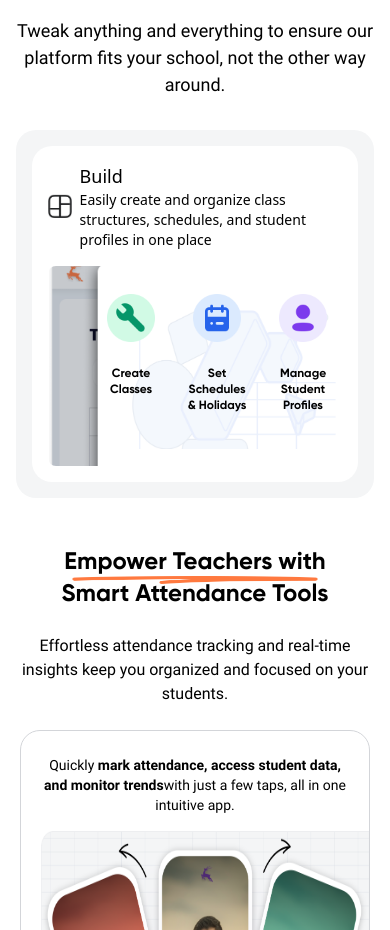
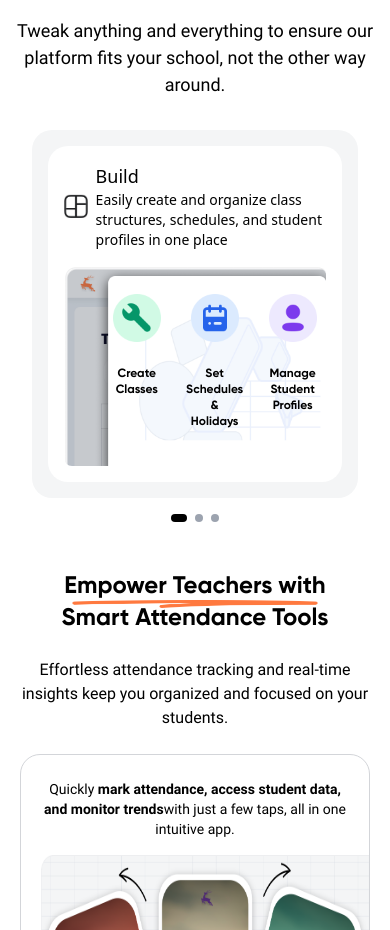
Before and after one commit to Nikhilesh1119/website, a React (Vite) app: page / in a window 390 px wide. Shown: the part 900-1830 px from the top of the page. Built offline with nearby package versions, Linux system fonts and the light colour scheme.

Commit message:
add swipe for mobile

```diff
--- a/src/components/Content.jsx
+++ b/src/components/Content.jsx
@@ -185,7 +185,7 @@ export default function Content() {
   ];
 
   return (
-    <div>
+    <div className="select-none">
       {/* Intro */}
       <section>
         <div className="mt-12 flex flex-col justify-center items-center px-4">
@@ -329,7 +329,7 @@ export default function Content() {
                   alt={`Tile ${index + 1}`}
                   className="w-16 h-16"
                 />
-                <h2 className="text-[16px] font-semibold my-2 sm:my-[16px]">
+                <h2 className="text-[16px] font-semibold my-2 sm:my-[8px]">
                   {data.heading}
                 </h2>
                 <p className="text-[18px] text-gray-600 text-center sm:text-left">
--- a/src/components/Footer.jsx
+++ b/src/components/Footer.jsx
@@ -6,7 +6,7 @@ import Smrtiw from "../assets/Smrtiw.png";
 export default function Footer() {
   return (
     <footer>
-      <div className="bg-[#1D1F20] flex flex-col-reverse sm:flex-row justify-between items-center px-4 sm:px-[94px] py-[30px]">
+      <div className="bg-[#1D1F20] select-none flex flex-col-reverse sm:flex-row justify-between items-center px-4 sm:px-[94px] py-[30px]">
         <div className="flex flex-col space-y-4">
           <div className="text-[#9098A0] font-roboto-regular text-sm text-center sm:text-left">
             Connect with us
--- a/src/components/Navbar.jsx
+++ b/src/components/Navbar.jsx
@@ -13,7 +13,7 @@ export default function Navbar() {
   const isContactPage = location.pathname === "/contact";
 
   return (
-    <div className="relative h-24 w-full px-6 py-4 bg-transparent flex flex-row justify-between items-center z-10">
+    <div className="relative select-none h-24 w-full px-6 py-4 bg-transparent flex flex-row justify-between items-center z-10">
       {/* Logo */}
       <Link to="/">
         <img
--- a/src/components/ResponsiveCardMobile.jsx
+++ b/src/components/ResponsiveCardMobile.jsx
@@ -1,17 +1,72 @@
+import React, { useState, useRef } from "react";
 import GraphicMobile from "../assets/GraphicMobile.png";
 
 const ResponsiveCardsMobile = ({ items, views }) => {
-  const InfoCard = ({ icon, title }) => (
-    <div className="w-[200px] flex flex-col items-center px-2 py-2 bg-transparent transition-opacity duration-500">
-      <img src={icon} alt={title} className="w-12 h-12 mb-2" />
-      <h2 className="text-xs font-gilroy text-center my-4">{title}</h2>
-    </div>
-  );
+  const [currentIndex, setCurrentIndex] = useState(0);
+  const [startX, setStartX] = useState(null);
+  const containerRef = useRef(null);
+
+  const handleTouchStart = (e) => {
+    setStartX(e.touches[0].clientX);
+  };
+
+  const handleTouchMove = (e) => {
+    if (!startX) return;
+    const diffX = e.touches[0].clientX - startX;
+    if (Math.abs(diffX) > 50) {
+      if (diffX > 0) handlePrev(); // Swipe right
+      else handleNext(); // Swipe left
+      setStartX(null); // Reset after swipe
+    }
+  };
+
+  const handleMouseDown = (e) => {
+    setStartX(e.clientX);
+  };
+
+  const handleMouseMove = (e) => {
+    if (!startX) return;
+    const diffX = e.clientX - startX;
+    if (Math.abs(diffX) > 50) {
+      if (diffX > 0) handlePrev(); // Swipe right
+      else handleNext(); // Swipe left
+      setStartX(null); // Reset after swipe
+    }
+  };
+
+  const handleNext = () => {
+    if (currentIndex < items.length - 1) {
+      setCurrentIndex((prevIndex) => prevIndex + 1);
+    }
+  };
+
+  const handlePrev = () => {
+    if (currentIndex > 0) {
+      setCurrentIndex((prevIndex) => prevIndex - 1);
+    }
+  };
+
+  const handleDotClick = (index) => {
+    setCurrentIndex(index);
+  };
 
   return (
-    <div className="flex flex-row space-x-2 overflow-x-scroll">
-      {items.map((item) => (
-        <div key={item.key} className="flex-shrink-0 w-full">
+    <div
+      className="relative overflow-hidden"
+      ref={containerRef}
+      onTouchStart={handleTouchStart}
+      onTouchMove={handleTouchMove}
+      onMouseDown={handleMouseDown}
+      onMouseMove={handleMouseMove}
+      onMouseUp={() => setStartX(null)}
+    >
+      {/* Cards Container */}
+      <div
+        className="flex transition-transform duration-500"
+        style={{ transform: `translateX(-${currentIndex * 100}%)` }}
+      >
+        {items.map((item, index) => (
+          <div key={item.key} className="flex-shrink-0 w-full px-4">
             <div className="bg-[#F4F5F6] rounded-[20px] p-4">
               <div className="bg-white rounded-[20px] p-4">
                 {/* Header Section */}
@@ -25,16 +80,26 @@ const ResponsiveCardsMobile = ({ items, views }) => {
 
                 {/* Main Content */}
                 <div className="relative mt-4">
-                {/* Graphic Image */}
                   <img
                     src={GraphicMobile}
                     alt="Main Graphic"
                     className="h-[200px] w-full rounded-lg transition-opacity duration-500 object-cover"
                   />
-                {/* Info Cards */}
                   <div className="absolute inset-0 flex pl-[15%] justify-end items-start mt-5 space-x-2 z-10">
-                  {views.map((view, index) => (
-                    <InfoCard key={index} icon={view.icon} title={view.title} />
+                    {views.map((view, idx) => (
+                      <div
+                        key={idx}
+                        className="w-[200px] flex flex-col items-center px-2 py-2 bg-transparent transition-opacity duration-500"
+                      >
+                        <img
+                          src={view.icon}
+                          alt={view.title}
+                          className="w-12 h-12 mb-2"
+                        />
+                        <h2 className="text-xs font-gilroy text-center my-4">
+                          {view.title}
+                        </h2>
+                      </div>
                     ))}
                   </div>
                 </div>
@@ -43,6 +108,20 @@ const ResponsiveCardsMobile = ({ items, views }) => {
           </div>
         ))}
       </div>
+
+      {/* Dots Indicator */}
+      <div className="flex justify-center mt-4 space-x-2">
+        {items.map((_, index) => (
+          <div
+            key={index}
+            className={`h-2 rounded-full transition-all duration-300 cursor-pointer ${
+              index === currentIndex ? "w-4 bg-black" : "w-2 bg-gray-400"
+            }`}
+            onClick={() => handleDotClick(index)}
+          />
+        ))}
+      </div>
+    </div>
   );
 };
 
```
Lines whose indentation alone changed are shown as unchanged.
